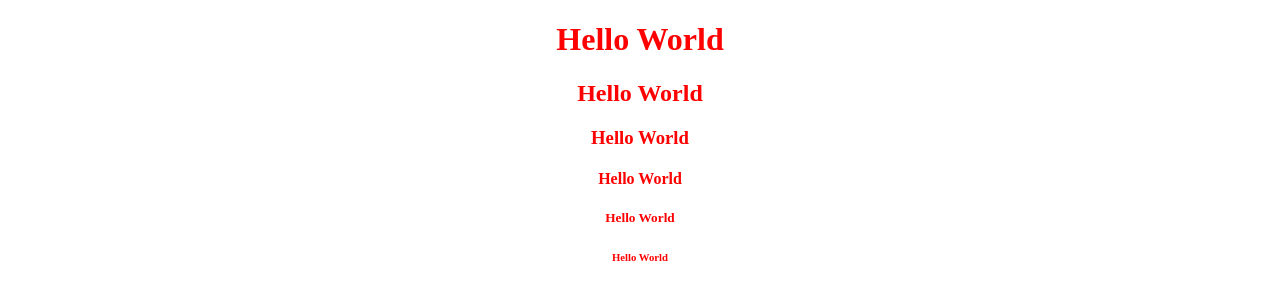
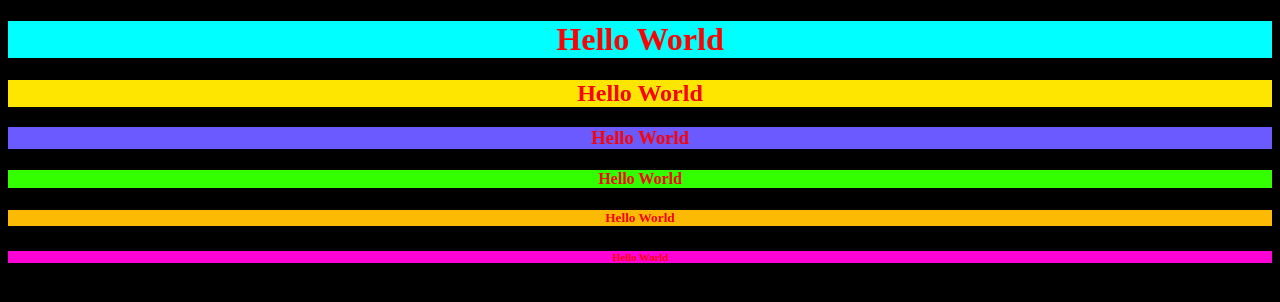
Before and after one commit to Azanulhaq/WebPage, a plain HTML site: page index.html in a window 1280 px wide. Drawn offline with Linux system fonts and the light colour scheme.

Commit message:
Add files via upload

```diff
--- a/index.html
+++ b/index.html
@@ -3,16 +3,15 @@
 <head>
     <meta charset="UTF-8">
     <meta name="viewport" content="width=device-width, initial-scale=1.0">
+    <link rel="stylesheet" href="style.css">
     <title>Document</title>
 </head>
 <body>
-
-    <h1 style="color: red; text-align: center;">Hello World </h1>
-    <h2 style="color: red; text-align: center;">Hello World </h2>
-    <h3 style="color: red; text-align: center;">Hello World </h3>
-    <h4 style="color: red; text-align: center;">Hello World </h4>
-    <h5 style="color: red; text-align: center;">Hello World </h5>
-    <h6 style="color: red; text-align: center;">Hello World </h6>
-
+    <h1>Hello World</h1>
+    <h2>Hello World</h2>
+    <h3>Hello World</h3>
+    <h4>Hello World</h4>
+    <h5>Hello World</h5>
+    <h6>Hello World</h6>
 </body>
 </html>
--- /dev/null
+++ b/style.css
@@ -0,0 +1,33 @@
+*{
+    background-color: black;
+}
+h1{
+    color: red;
+    text-align: center;
+    background-color: rgb(0, 255, 255);
+}
+h2{
+    color: red;
+    text-align: center;
+    background-color: rgb(255, 230, 0);
+}
+h3{
+    color: red;
+    text-align: center;
+    background-color: rgb(106, 90, 255);
+}
+h4{
+    color: red;
+    text-align: center;
+    background-color: rgb(51, 255, 0);
+}
+h5{
+    color: red;
+    text-align: center;
+    background-color: rgb(252, 186, 4);
+}
+h6{
+    color: red;
+    text-align: center;
+    background-color: rgb(255, 2, 213);
+}
```
